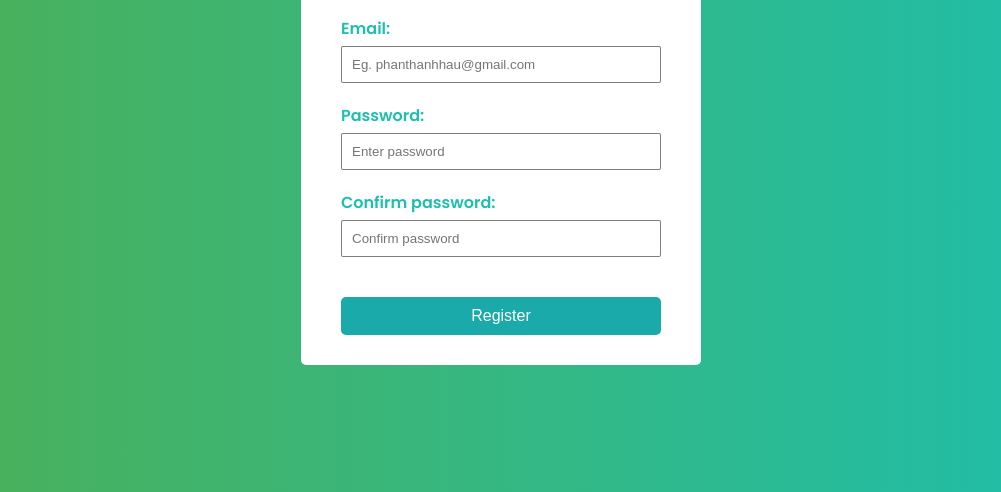
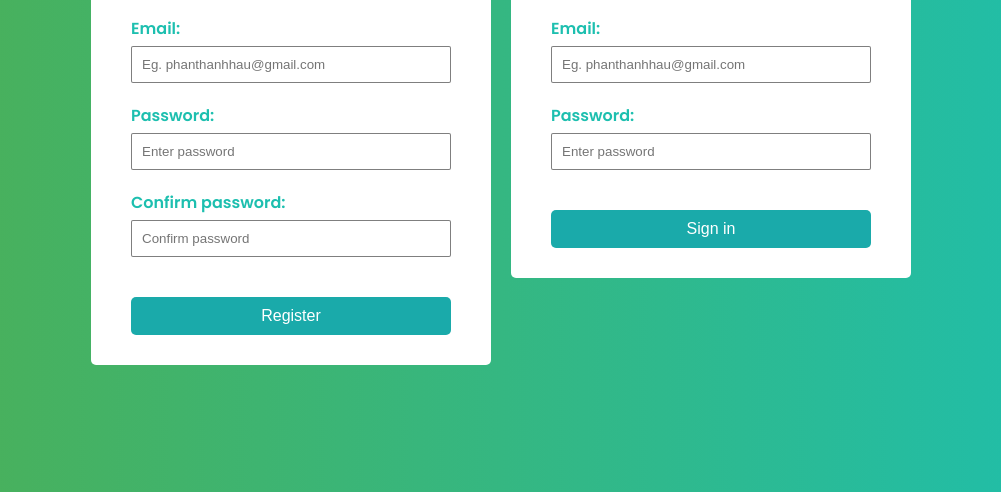
Before and after one commit to haust0301/form-validator, a plain HTML site: page index.html in a window 1280 px wide. Shown: the part 308-800 px from the top of the page, without its empty margins (139-1140 px from the left). Drawn offline with Linux system fonts and the light colour scheme.

Commit message:
update code

```diff
--- a/index.html
+++ b/index.html
@@ -55,6 +55,32 @@
         </div>
         <button class="form-submit text-white">Register</button>
       </form>
+      <form action="" class="form" id="form-2">
+        <div class="form-header">
+          <h2>Sign in</h2>
+        </div>
+        <div class="form-group">
+          <label for="sign-in-email">Email: </label>
+          <input
+            type="email"
+            name="sign-in-email"
+            id="sign-in-email"
+            placeholder="Eg. phanthanhhau@gmail.com"
+          />
+          <span class="form-message"></span>
+        </div>
+        <div class="form-group">
+          <label for="sign-in-password">Password: </label>
+          <input
+            type="password"
+            name="sign-in-password"
+            id="sign-in-password"
+            placeholder="Enter password"
+          />
+          <span class="form-message"></span>
+        </div>
+        <button class="form-submit text-white">Sign in</button>
+      </form>
     </div>
     <script src="./validator.js"></script>
     <script>
@@ -70,7 +96,6 @@
           Validator.isEmail("#email"),
           Validator.minLength("#password", 8),
           Validator.isRequired("#email"),
-
           Validator.isConfirmed(
             "#confirm-password",
             function () {
@@ -84,6 +109,16 @@
           console.log(data);
         },
       });
+
+      Validator({
+        form: "#form-2",
+        errorSelector: ".form-message",
+        formGroupSelector: ".form-group",
+        rules: [
+          Validator.isRequired("#sign-in-email"),
+          Validator.isRequired("#sign-in-password"),
+        ],
+      });
     </script>
   </body>
 </html>
--- a/style.css
+++ b/style.css
@@ -24,6 +24,7 @@ body {
 }
 
 .form {
+  margin: 0 10px;
   background: #fff;
   padding: 30px 40px;
   width: 400px;
```
